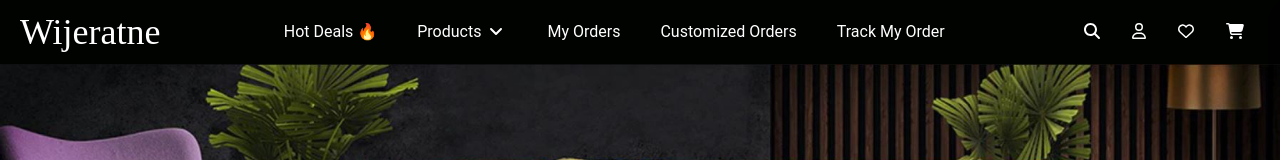
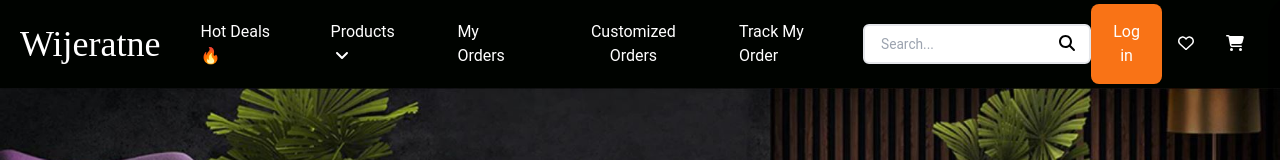
Before and after one commit to AkalankaNayanajith/Wijeratne_Furniture, a React (Create React App) app: page / in a window 1280 px wide. Shown: the top 160 px of the page. Built offline with nearby package versions, Linux system fonts and the light colour scheme; what tw-elements would draw is missing.

Commit message:
search bar added to navbar

```diff
--- a/src/Components/Navbar.jsx
+++ b/src/Components/Navbar.jsx
@@ -28,21 +28,39 @@ const Navbar = () => {                             //Arrow function
   const [openCartModal, setOpenCartModal] = React.useState(false);
   const [openFavouritesModal, setOpenFavouritesModal] = React.useState(false);
 
+
   return (
     <div className='text-white flex justify-between  bg-[#000300] max-w-full h-18 px-5 mx-0 items-center' >
       <div> <Link to='/'> <h1 className='text-4xl font-praise hover:text-[#B05C0D] '> Wijeratne</h1></Link> </div>
       <ul className='hidden md:flex '>
-          <Link to='/hotdeals' className='p-5 cursor-pointer  text-base hover:text-cyan-500 focus:text-cyan-500'> Hot Deals 🔥 </Link>
+          <Link to='/hotdeals' className='p-5 pl-10 cursor-pointer  text-base hover:text-cyan-500 focus:text-cyan-500'> Hot Deals 🔥 </Link>
           <Link to='/Products' className='p-5 cursor-pointer text-base group hover:text-cyan-500 focus:text-cyan-500' > Products <FontAwesomeIcon icon={faAngleDown} className='fill-white items-center text-base px-1 group-hover:rotate-180 group-focus:rotate-180' ></FontAwesomeIcon> </Link>
           <Link to='/myorders' className='p-5 cursor-pointer text-base hover:text-cyan-500 focus:text-cyan-500'> My Orders</Link>
           <Link to='/customizedorders' className='p-5 cursor-pointer text-base text-center hover:text-cyan-500 focus:text-cyan-500'> Customized Orders </Link>
           <Link to='/trackmyorder' className='p-5 cursor-pointer text-base hover:text-cyan-500  focus:text-cyan-500'> Track My Order</Link>
         </ul>
 
+
+        <div className='relative'>
+          <input
+            type='text'
+            placeholder='Search...'
+            className='px-4 py-2 rounded-md border-2 text-black border-gray-200 focus:outline-none focus:border-gray-400 pl-4' />
+          <button className='absolute inset-y-0 right-0 px-4 cursor-pointer text-base text-black hover:text-cyan-500 focus:text-cyan-500'>
+            <FontAwesomeIcon icon={faSearch} className='fill-current' />
+          </button>
+        </div>
+
+
       <div>
         <ul className='hidden md:flex'>
-          <li className='p-4 cursor-pointer text-base hover:text-cyan-500  focus:text-cyan-500'><FontAwesomeIcon icon={faSearch} className='fill-white' > </FontAwesomeIcon> </li>
-          <Link to='/logintest' className='p-4 cursor-pointer text-base hover:text-cyan-500 focus:text-cyan-500'><FontAwesomeIcon icon={faUser} className='fill-white ' > </FontAwesomeIcon> </Link>
+
+        <li className='relative'>
+            <button
+              className='p-4 cursor-pointer text-base rounded-lg bg-orange-500 hover:bg-cyan-600 focus:bg-cyan-600' > Log in
+            </button>
+         </li>
+          {/* <Link to='/logintest' className='p-4 cursor-pointer text-base hover:text-cyan-500 focus:text-cyan-500'><FontAwesomeIcon icon={faUser} className='fill-white ' > </FontAwesomeIcon> </Link>   */}
           <StyledBadge className="cart" badgeContent={0} color="error">
             <button className='p-4 cursor-pointer text-base hover:text-cyan-500 focus:text-cyan-500' onClick={()=> setOpenFavouritesModal(true)} >
               <FontAwesomeIcon icon={faHeart} className='fill-white' > </FontAwesomeIcon></button>  </StyledBadge>
```
